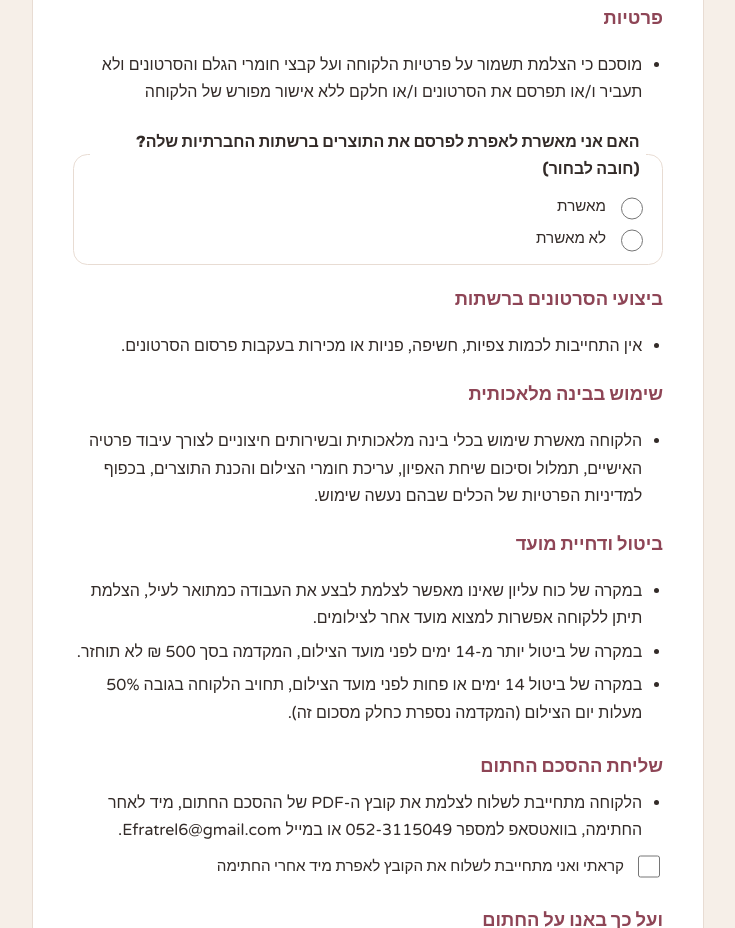
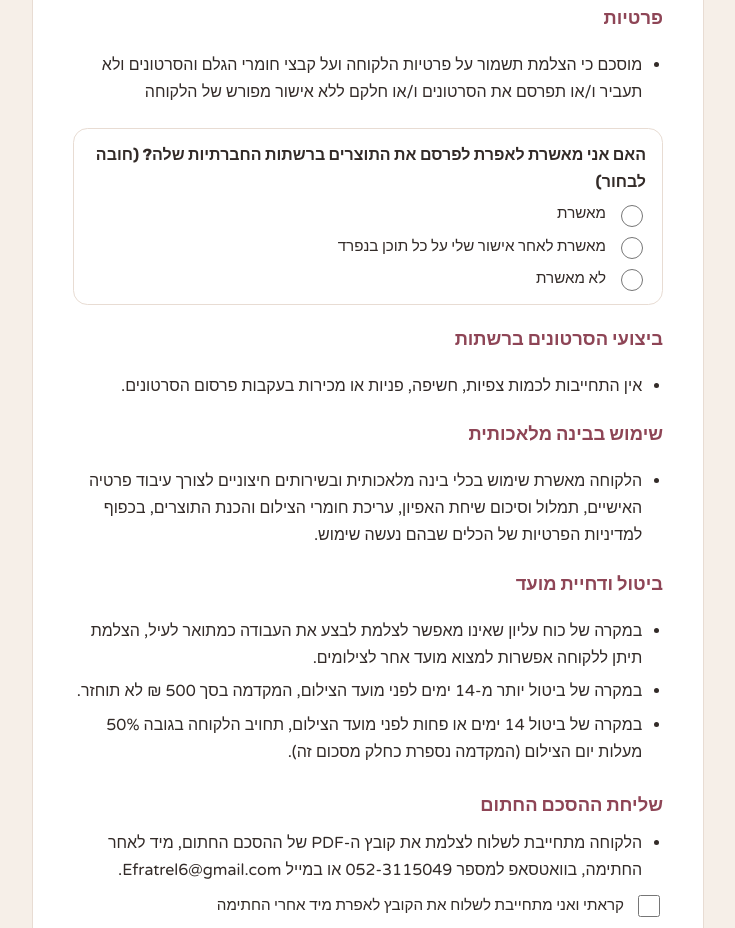
Before and after one commit to efratrel6-ai/atzmaiot-digital, a website: page atzmaiot/shoot-agreement.html in a window 1280 px wide. Shown: the part 3233-4161 px from the top of the page, without its empty margins (272-1007 px from the left). Drawn offline with Linux system fonts and the light colour scheme.

Commit message:
טופס יום הצילום: אפשרות שלישית לאישור פרסום, מאשרת לאחר אישור על כל תוכן בנפרד
Co-Authored-By: Claude Sonnet 5.5 <noreply@anthropic.com>
Claude-Session: https://claude.ai/code/session_01NJpZR5UHzyPJnbagf8p8GT

```diff
--- a/atzmaiot/shoot-agreement.html
+++ b/atzmaiot/shoot-agreement.html
@@ -38,7 +38,7 @@ input:focus-visible, button:focus-visible, .sign-box:focus-visible { outline: 3p
 .price .disc[hidden], .price [hidden] { display: none; }
 .km { margin-bottom: .75rem; }
 .pub { border: 1px solid var(--line); border-radius: .9rem; margin: .75rem 0 0; padding: .75rem 1rem; display: flex; flex-direction: column; gap: .4rem; }
-.pub legend { font-family: var(--f-head); font-weight: 700; padding: 0 .4rem; }
+.pub .pubq { font-family: var(--f-head); font-weight: 700; }
 .check { flex-direction: row; align-items: center; gap: .6rem; font-weight: 500; }
 .check input { width: 1.4rem; height: 1.4rem; accent-color: var(--burgundy); }
 .sign-box { border: 2px dashed var(--line); border-radius: .9rem; background: #fff; height: 11rem; touch-action: none; position: relative; cursor: crosshair; }
@@ -200,11 +200,12 @@ button[hidden] { display: none; }
 <ul>
 <li>מוסכם כי הצלמת תשמור על פרטיות הלקוחה ועל קבצי חומרי הגלם והסרטונים ולא תעביר ו/או תפרסם את הסרטונים ו/או חלקם ללא אישור מפורש של הלקוחה</li>
 </ul>
-<fieldset class="pub" id="pub">
-<legend>האם אני מאשרת לאפרת לפרסם את התוצרים ברשתות החברתיות שלה? (חובה לבחור)</legend>
+<div class="pub" id="pub" role="radiogroup" aria-labelledby="pubq">
+<p class="pubq" id="pubq">האם אני מאשרת לאפרת לפרסם את התוצרים ברשתות החברתיות שלה? (חובה לבחור)</p>
 <label class="check"><input type="radio" name="pub" id="pubyes" value="yes"> מאשרת</label>
+<label class="check"><input type="radio" name="pub" id="pubmid" value="each"> מאשרת לאחר אישור שלי על כל תוכן בנפרד</label>
 <label class="check"><input type="radio" name="pub" id="pubno" value="no"> לא מאשרת</label>
-</fieldset>
+</div>
 <h2>ביצועי הסרטונים ברשתות</h2>
 <ul>
 <li>אין התחייבות לכמות צפיות, חשיפה, פניות או מכירות בעקבות פרסום הסרטונים.</li>
@@ -408,7 +409,7 @@ button[hidden] { display: none; }
   $("save").addEventListener("click", async function () {
     var name = $("name").value.trim();
     if (!name) { $("err").textContent = "נא למלא שם מלא."; $("name").focus(); return; }
-    if (!$("pubyes").checked && !$("pubno").checked) { $("err").textContent = "נא לבחור אם את מאשרת פרסום ברשתות החברתיות (מאשרת או לא מאשרת)."; $("pubyes").focus(); return; }
+    if (!document.querySelector('input[name="pub"]:checked')) { $("err").textContent = "נא לבחור אם את מאשרת פרסום ברשתות החברתיות (מאשרת או לא מאשרת)."; $("pubyes").focus(); return; }
     if (!$("sendok").checked) { $("err").textContent = "נא לאשר שאת מתחייבת לשלוח את הקובץ החתום לאפרת."; $("sendok").focus(); return; }
     if (!strokes) { $("err").textContent = "נא לחתום בתוך המסגרת."; box.focus(); return; }
     $("err").textContent = "";
```
Also changed, not shown: tests/shoot-agreement.spec.mjs (+2 -2 lines).
